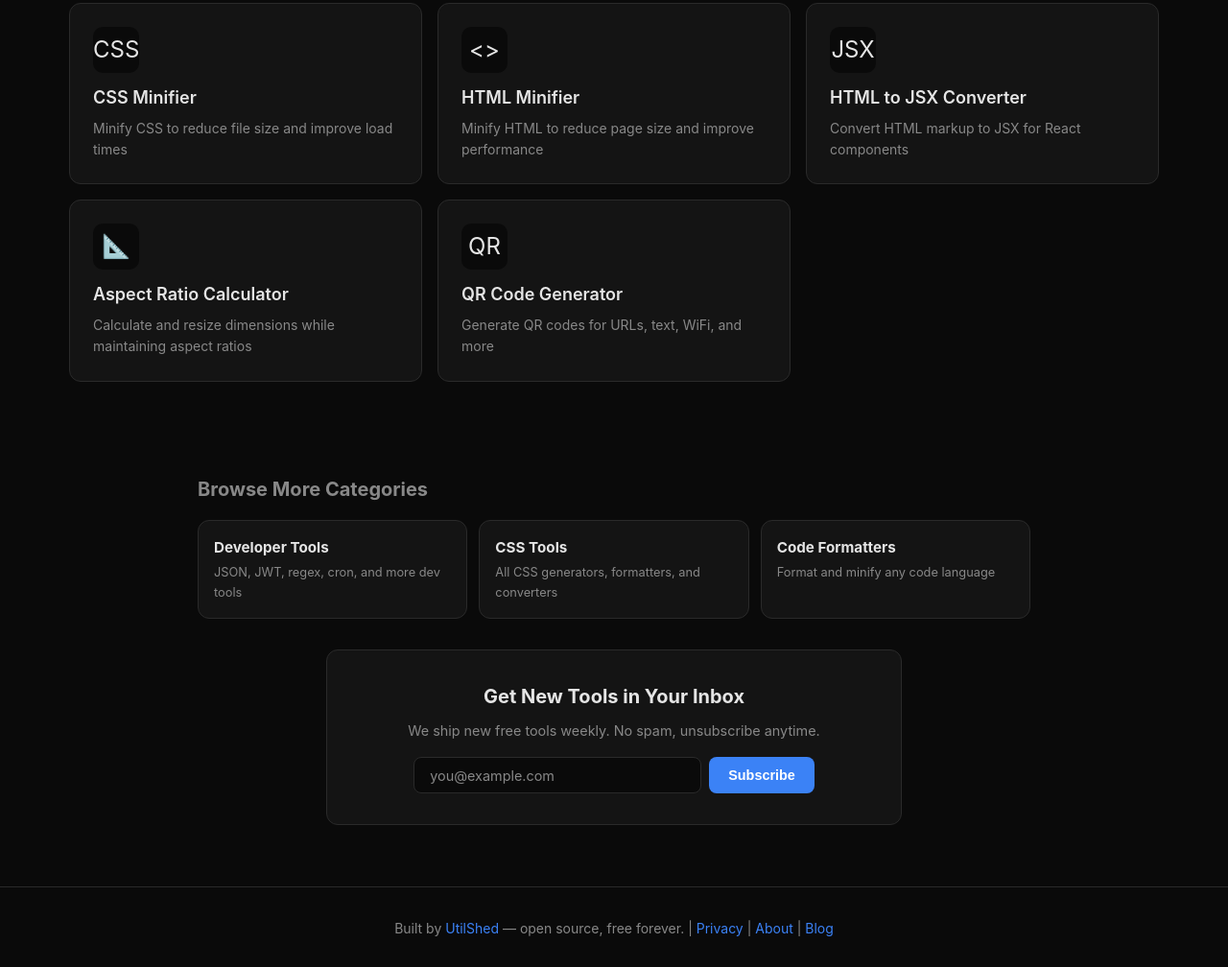
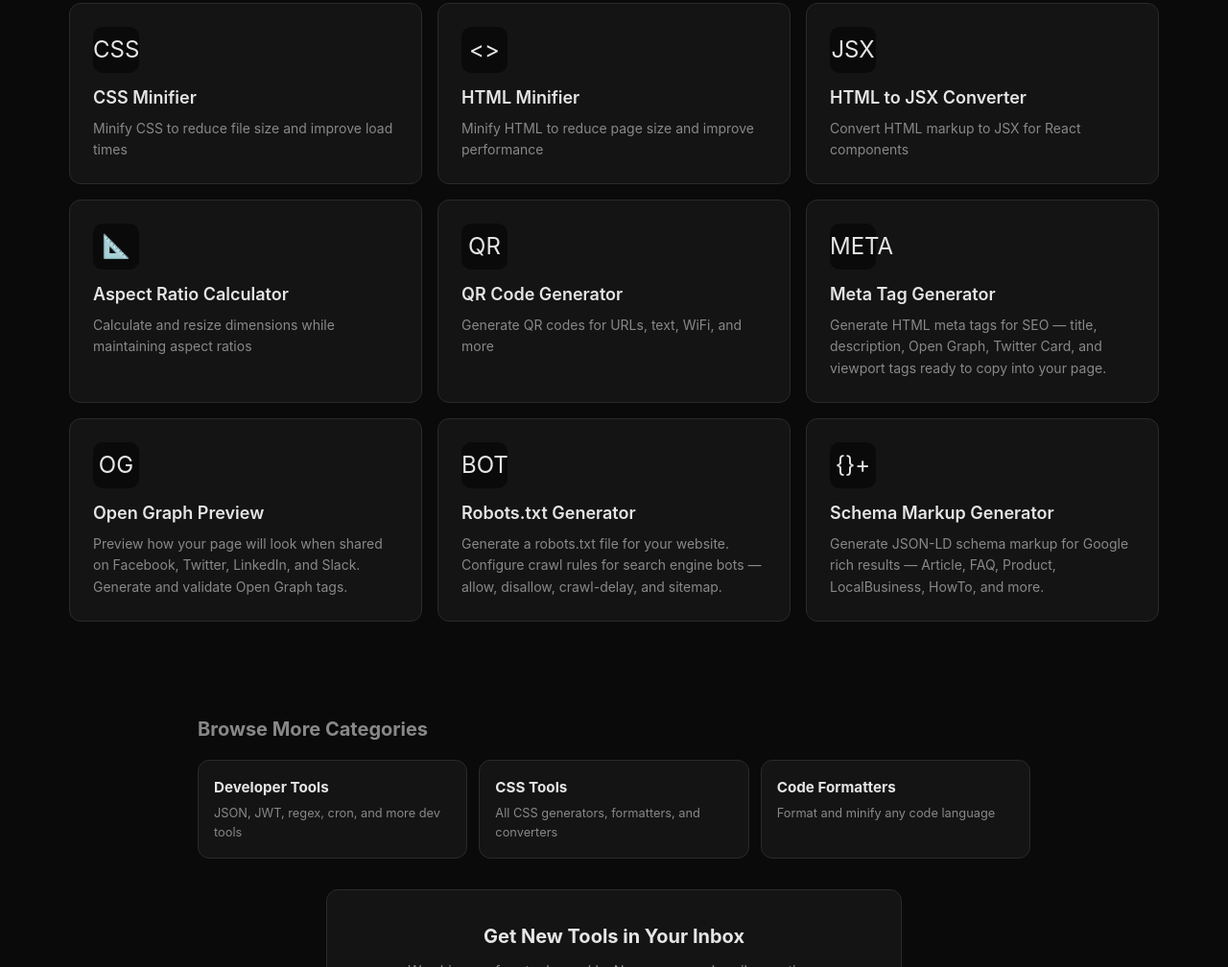
Before and after one commit to KarlbottAgent/utilshed, a browser extension: page web-development-tools/index.html in a window 1280 px wide. Shown: the part 875-1883 px from the top of the page at 96% size. Drawn offline with Linux system fonts and the light colour scheme.

Commit message:
Add 4 tools to web-development-tools category page

```diff
--- a/web-development-tools/index.html
+++ b/web-development-tools/index.html
@@ -120,6 +120,26 @@
                 <h2>QR Code Generator</h2>
                 <p>Generate QR codes for URLs, text, WiFi, and more</p>
             </a>
+            <a href="../tools/meta-tag-generator/" class="tool-card">
+                <span class="tool-icon">META</span>
+                <h2>Meta Tag Generator</h2>
+                <p>Generate HTML meta tags for SEO — title, description, Open Graph, Twitter Card, and viewport tags ready to copy into your page.</p>
+            </a>
+            <a href="../tools/og-preview/" class="tool-card">
+                <span class="tool-icon">OG</span>
+                <h2>Open Graph Preview</h2>
+                <p>Preview how your page will look when shared on Facebook, Twitter, LinkedIn, and Slack. Generate and validate Open Graph tags.</p>
+            </a>
+            <a href="../tools/robots-txt-generator/" class="tool-card">
+                <span class="tool-icon">BOT</span>
+                <h2>Robots.txt Generator</h2>
+                <p>Generate a robots.txt file for your website. Configure crawl rules for search engine bots — allow, disallow, crawl-delay, and sitemap.</p>
+            </a>
+            <a href="../tools/schema-markup-generator/" class="tool-card">
+                <span class="tool-icon">{}+</span>
+                <h2>Schema Markup Generator</h2>
+                <p>Generate JSON-LD schema markup for Google rich results — Article, FAQ, Product, LocalBusiness, HowTo, and more.</p>
+            </a>
         </section>
 
         <section class="related-tools">
```
